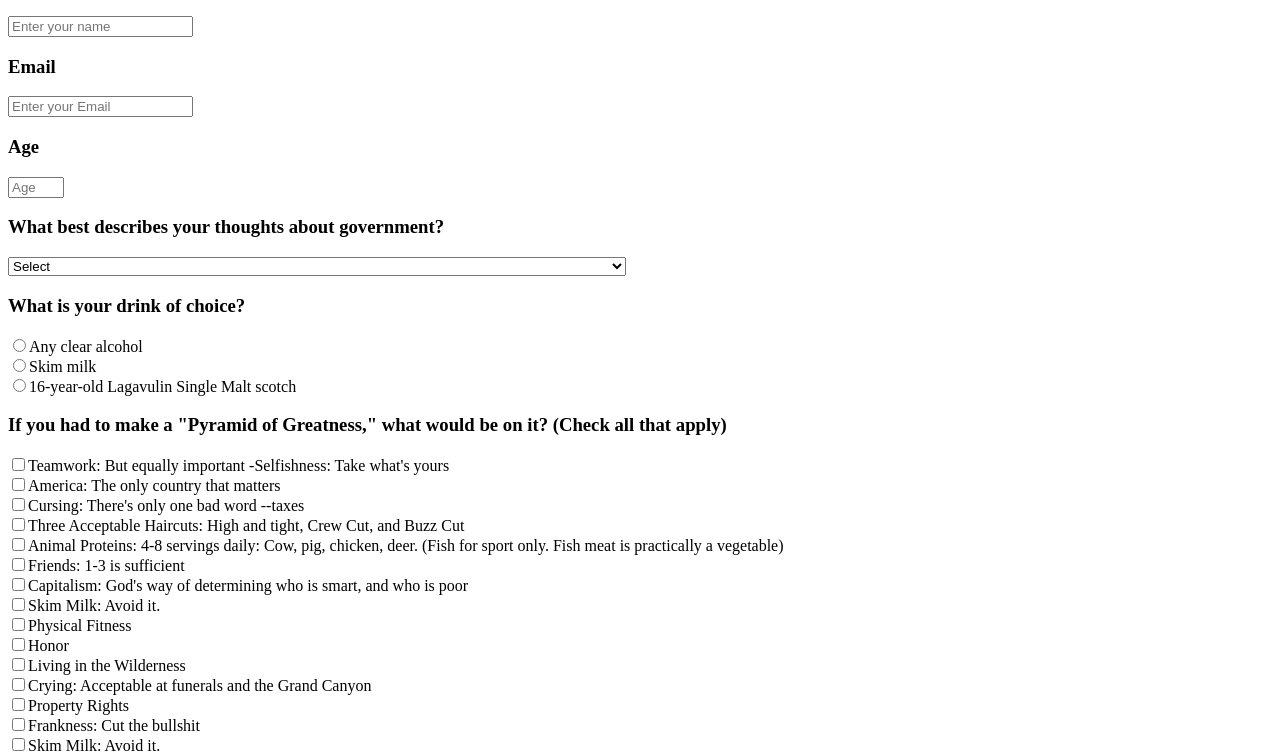
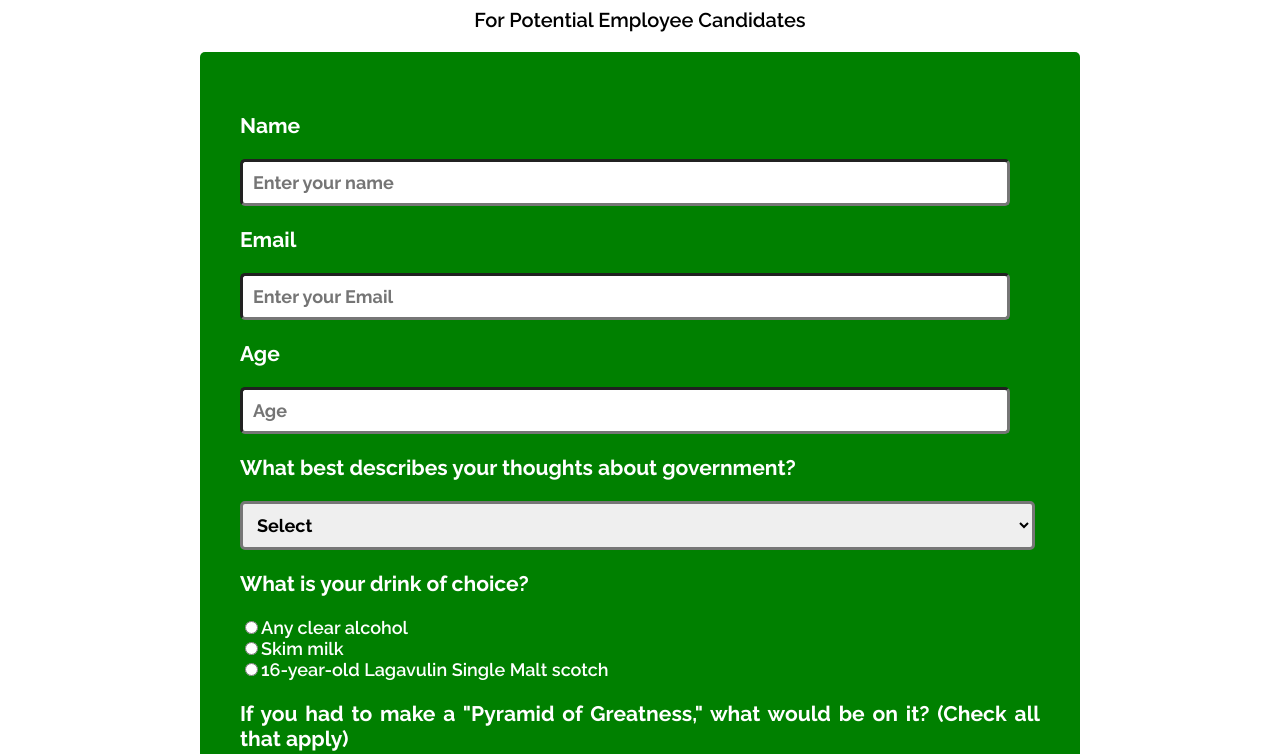
Before and after one commit to rbhogal/fcc-Survey-Form, a plain HTML site: page index.html in a window 1280 px wide. Shown: the part 128-882 px from the top of the page. Drawn offline with Linux system fonts and the light colour scheme.

Commit message:
corrected typo in link for stylesheet

```diff
--- a/index.html
+++ b/index.html
@@ -18,7 +18,7 @@ function toggle(source) {
 <html>
 
   <head>
-    <link rel="stylesheet" type="text/css" href="mystyle.css">
+    <link rel="stylesheet" type="text/css" href="style.css">
   </head>
 
 <!-- Title & Description -->
```
